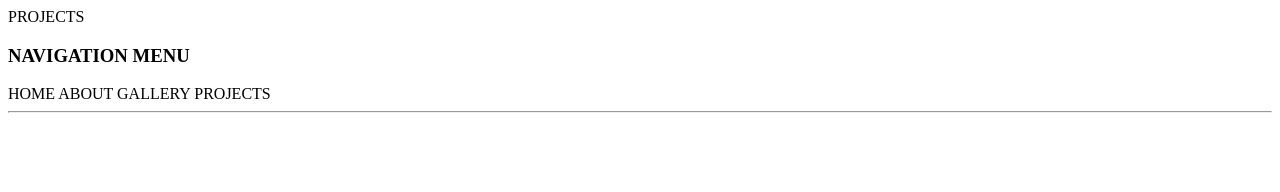
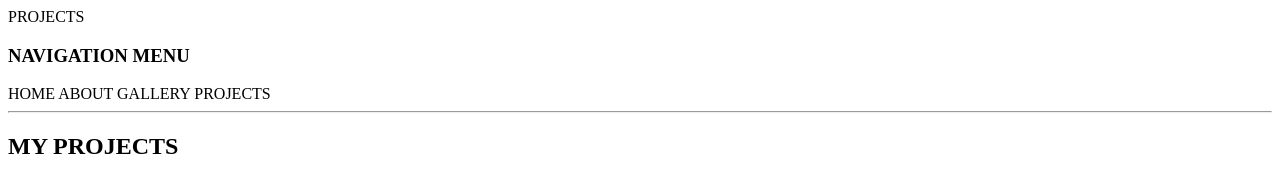
Before and after one commit to Akshaya-mukundha/akshaya, a plain HTML site: page projects.html in a window 1280 px wide. Drawn offline with Linux system fonts and the light colour scheme.

Commit message:
Update projects.html

```diff
--- a/projects.html
+++ b/projects.html
@@ -12,6 +12,7 @@
       <a herf="gallery.html"> GALLERY </a>
       <a herf="projects.html"> PROJECTS </a>
       <hr>
+      <h2> MY PROJECTS </h2>
 
 
     </body>
```
